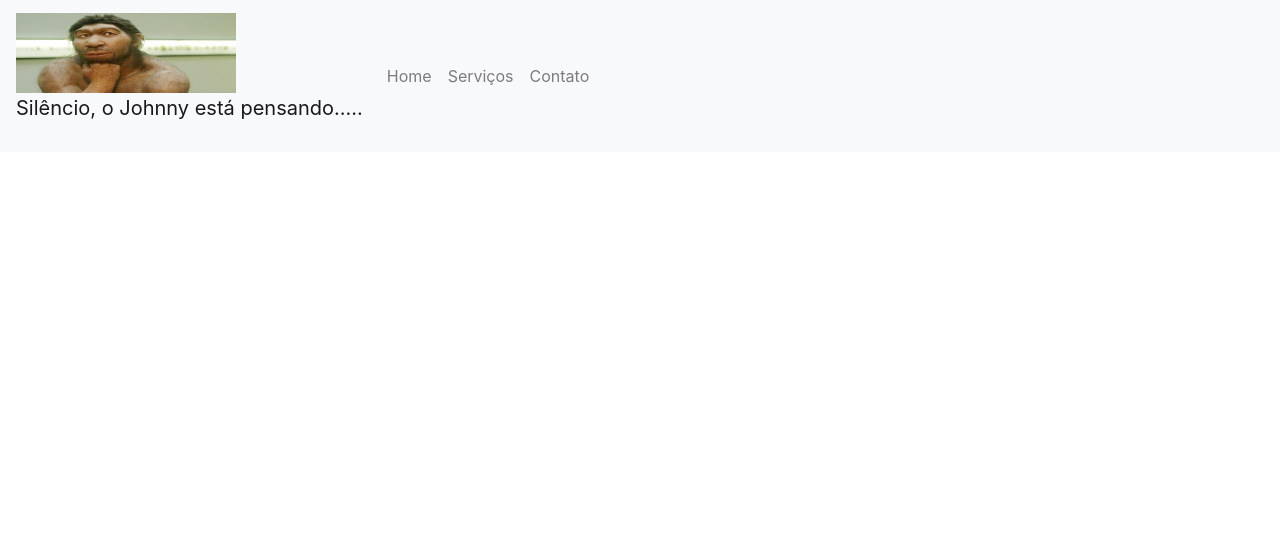
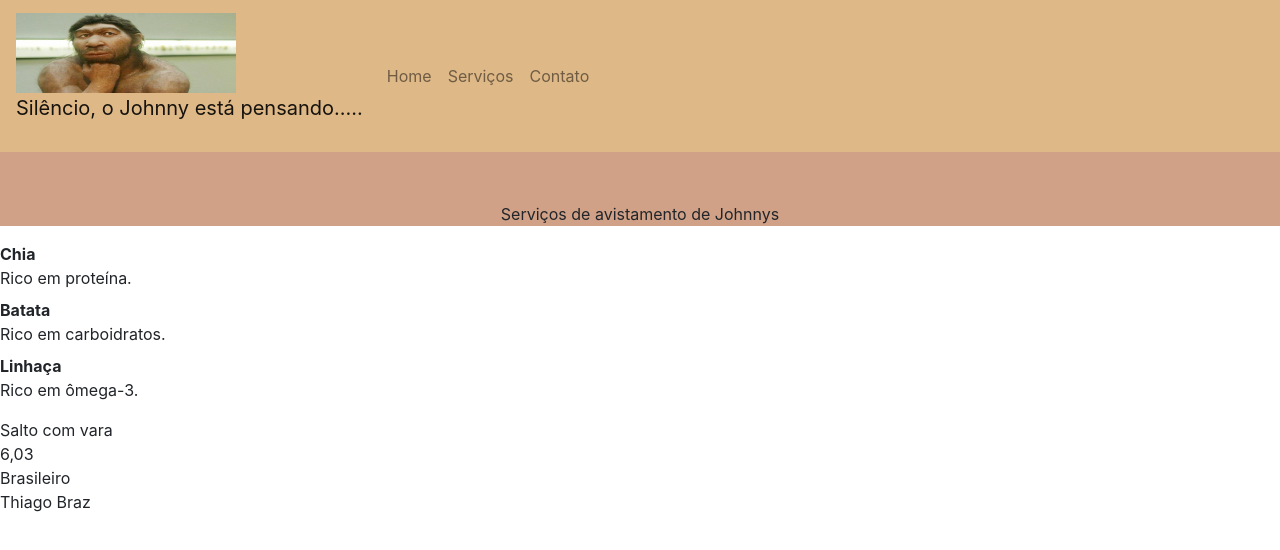
Before and after one commit to eduardosna0/aula_bootstrap, a plain HTML site: page index.html in a window 1280 px wide. Drawn offline with Linux system fonts and the light colour scheme.

Commit message:
Prossegui com as aulas de bootstrap

```diff
--- a/css/style.css
+++ b/css/style.css
@@ -0,0 +1,22 @@
+.navbar{
+    background-color: burlywood;
+}
+
+.servicos {
+    background-color: rgba(201, 147, 116, 0.863);
+
+}
+
+.margin{
+    padding-top: 50px;
+    /*padding-bottom: 20px;*/
+
+}
+
+/*.modalidade{
+    font:Helvetica;
+    size:30px;
+    color: blue;}
+.recorde{color:blue; font-size:30px;}
+.nacionalidade{color:blue; font-size:30px;}
+.nome{font-size:30px; color:blue} */
--- a/index.html
+++ b/index.html
@@ -7,7 +7,7 @@
         <link rel="stylesheet" type="text/css" href="css/style.css">
     </head>
     <body>
-        <nav class="navbar navbar-expand-lg navbar-light bg-light">
+        <nav class="navbar navbar-expand-lg navbar-light">
             <a class="navbar-brand" href="#">
                 <img src="img/johnny.jpg" width="220px" height="80px">
                 <p>Silêncio, o Johnny está pensando.....</p>
@@ -26,10 +26,31 @@
                     </li>
                 </ul>
 
-
+            </div>
+        </nav>
+        <section id="servicos">
+            <div class="container-fluid servicos text-center margin">
+                <p>Serviços de avistamento de Johnnys</p>
 
             </div>
 
+        </section>
+
+        <dl>
+            <dt>Chia</dt>
+                <dd>Rico em proteína.</dd>
+            <dt>Batata</dt>
+                <dd>Rico em carboidratos.</dd>
+            <dt>Linhaça</dt>
+                <dd>Rico em ômega-3.</dd>
+            </dl>
+
+            <div id="categoria">
+                <div class="modalidade">Salto com vara</div>
+                <div class="recorde">6,03</div>
+                <div class="nacionalidade">Brasileiro</div>
+                <div class="nome">Thiago Braz</div>
+            </div>
 
 
     </body>
```
